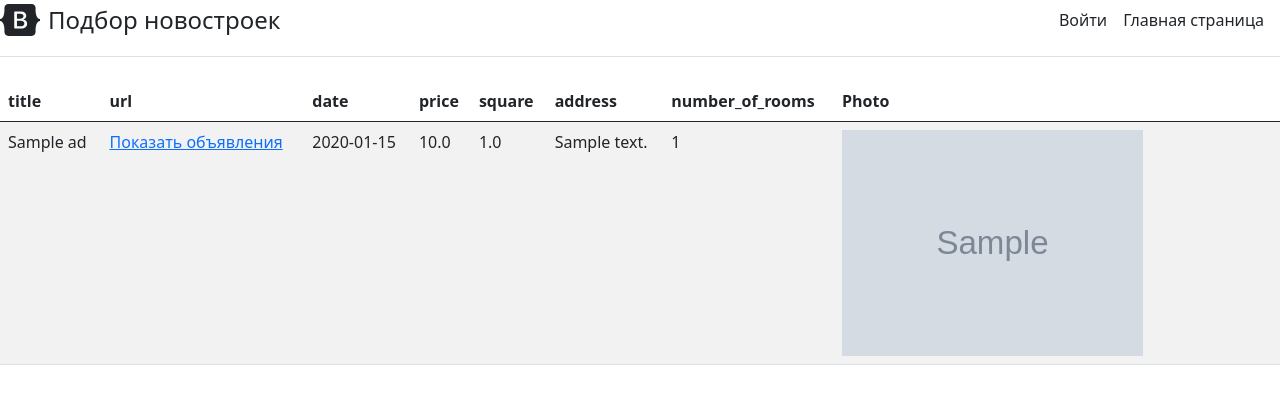
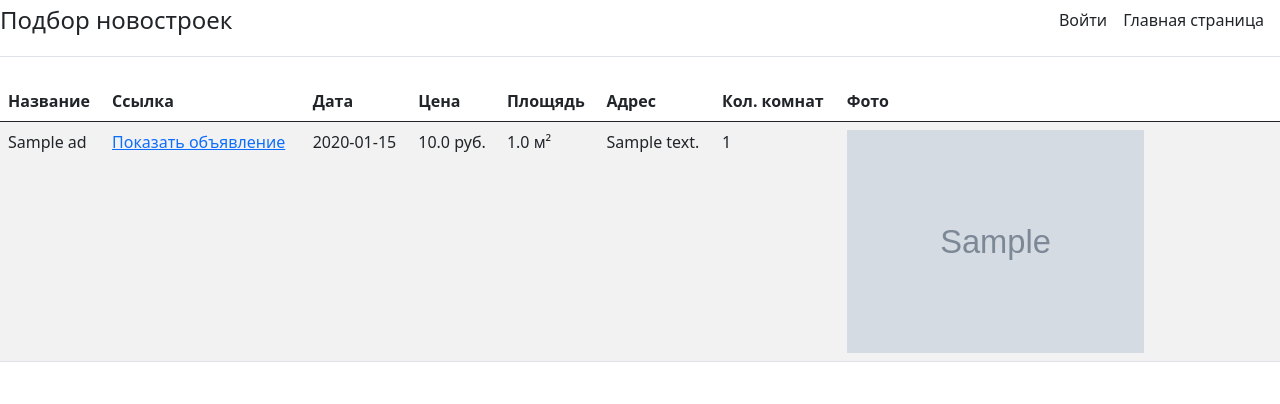
Before and after one commit to BeStrong1998/Web_projects, a Flask app: page / in a window 1280 px wide. Shown: the top 404 px of the page. Run offline with Flask 3, Linux system fonts and the light colour scheme; tables that the repository leaves empty hold one stand-in row (values such as "Sample post"); grey boxes marked "Sample" are stand-in pictures.

Commit message:
доработал html

```diff
--- a/webapp/static/style.css
+++ b/webapp/static/style.css
@@ -8,3 +8,8 @@
 .first_photo img {
     max-width: 70%;
 }
+
+.col-12 {
+    margin-right: 1%; /* Отступ справа */
+    margin-left: 0%; /* Отступ слева */
+}
--- a/webapp/templates/base.html
+++ b/webapp/templates/base.html
@@ -13,16 +13,14 @@
 <body>
     <div class="d-flex flex-column flex-md-row align-items-center pb-3 mb-4 border-bottom">
         <a href="/" class="d-flex align-items-center text-dark text-decoration-none">
-          <svg xmlns="http://www.w3.org/2000/svg" width="40" height="32" class="me-2" viewBox="0 0 118 94" role="img"><title>Bootstrap</title><path fill-rule="evenodd" clip-rule="evenodd" d="M24.509 0c-6.733 0-11.715 5.893-11.492 12.284.214 6.14-.064 14.092-2.066 20.577C8.943 39.365 5.547 43.485 0 44.014v5.972c5.547.529 8.943 4.649 10.951 11.153 2.002 6.485 2.28 14.437 2.066 20.577C12.794 88.106 17.776 94 24.51 94H93.5c6.733 0 11.714-5.893 11.491-12.284-.214-6.14.064-14.092 2.066-20.577 2.009-6.504 5.396-10.624 10.943-11.153v-5.972c-5.547-.529-8.934-4.649-10.943-11.153-2.002-6.484-2.28-14.437-2.066-20.577C105.214 5.894 100.233 0 93.5 0H24.508zM80 57.863C80 66.663 73.436 72 62.543 72H44a2 2 0 01-2-2V24a2 2 0 012-2h18.437c9.083 0 15.044 4.92 15.044 12.474 0 5.302-4.01 10.049-9.119 10.88v.277C75.317 46.394 80 51.21 80 57.863zM60.521 28.34H49.948v14.934h8.905c6.884 0 10.68-2.772 10.68-7.727 0-4.643-3.264-7.207-9.012-7.207zM49.948 49.2v16.458H60.91c7.167 0 10.964-2.876 10.964-8.281 0-5.406-3.903-8.178-11.425-8.178H49.948z" fill="currentColor"></path></svg>
           <span class="fs-4">Подбор новостроек</span>
         </a>
         <nav class="d-inline-flex mt-2 mt-md-0 ms-md-auto">
           <a class="me-3 py-2 text-dark text-decoration-none" href="/login">Войти</a>
           <a class="me-3 py-2 text-dark text-decoration-none" href="/">Главная страница</a>
         </nav>
-      </div>
+    </div>
       <div class="conteiner">
-        <h6></h6>
         {% block content %}{% endblock %}
     </div>
 </body>
--- a/webapp/templates/index.html
+++ b/webapp/templates/index.html
@@ -3,6 +3,8 @@
 {% block title %}{% endblock %}
 
 {% block content %}
+<div class="row">
+	<div class="col-12">
 		{% with messages = get_flashed_messages() %}
 			{% if messages %}
 			<div class="alert alert-warning" role="alert">
@@ -16,24 +18,24 @@
 		<table id="data" class="table table-striped">
 			<thead>
 			<tr>
-        <th>title</th>
-        <th>url</th>
-        <th>date</th>
-        <th>price</th>
-        <th>square</th>
-        <th>address</th>
-        <th>number_of_rooms</th>
-        <th>Photo</th>
+				<th>Название</th>
+				<th>Ссылка</th>
+				<th>Дата</th>
+				<th>Цена</th>
+				<th>Площядь</th>
+				<th>Адрес</th>
+				<th>Кол. комнат</th>
+				<th>Фото</th>
 			</tr>
 			</thead>
 			<tbody>
 			{% for el in flats %}
 				<tr>
 				<td>{{ el.title }}</td>
-          <td><a href = "{{ url_for('single_flat', flat_id=el.id) }}">Показать объявления</a></td>
+				<td><a href = "{{ url_for('single_flat', flat_id=el.id) }}">Показать объявление</a></td>
 				<td>{{ el.date }}</td>
-          <td>{{ el.price }}</td>
-          <td>{{ el.square }}</td>
+				<td>{{ el.price }} руб.</td>
+				<td>{{ el.square }} м²</td>
 				<td>{{ el.address }}</td>
 				<td>{{ el.number_of_rooms }}</td>
 				<td>
@@ -45,4 +47,6 @@
 			{% endfor %}
 			</tbody>
 		</table>
+	</div>
+</div>
 {% endblock %}
```
Lines whose indentation alone changed are shown as unchanged.
